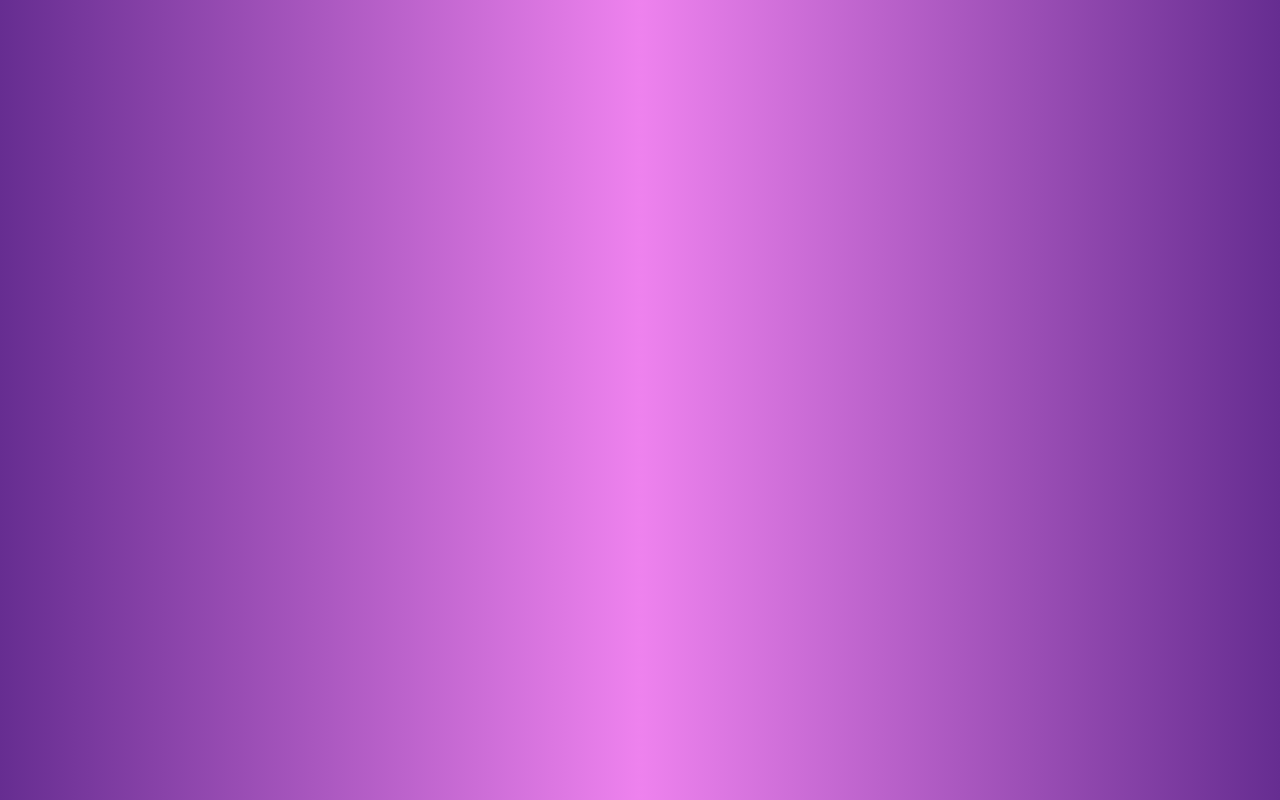
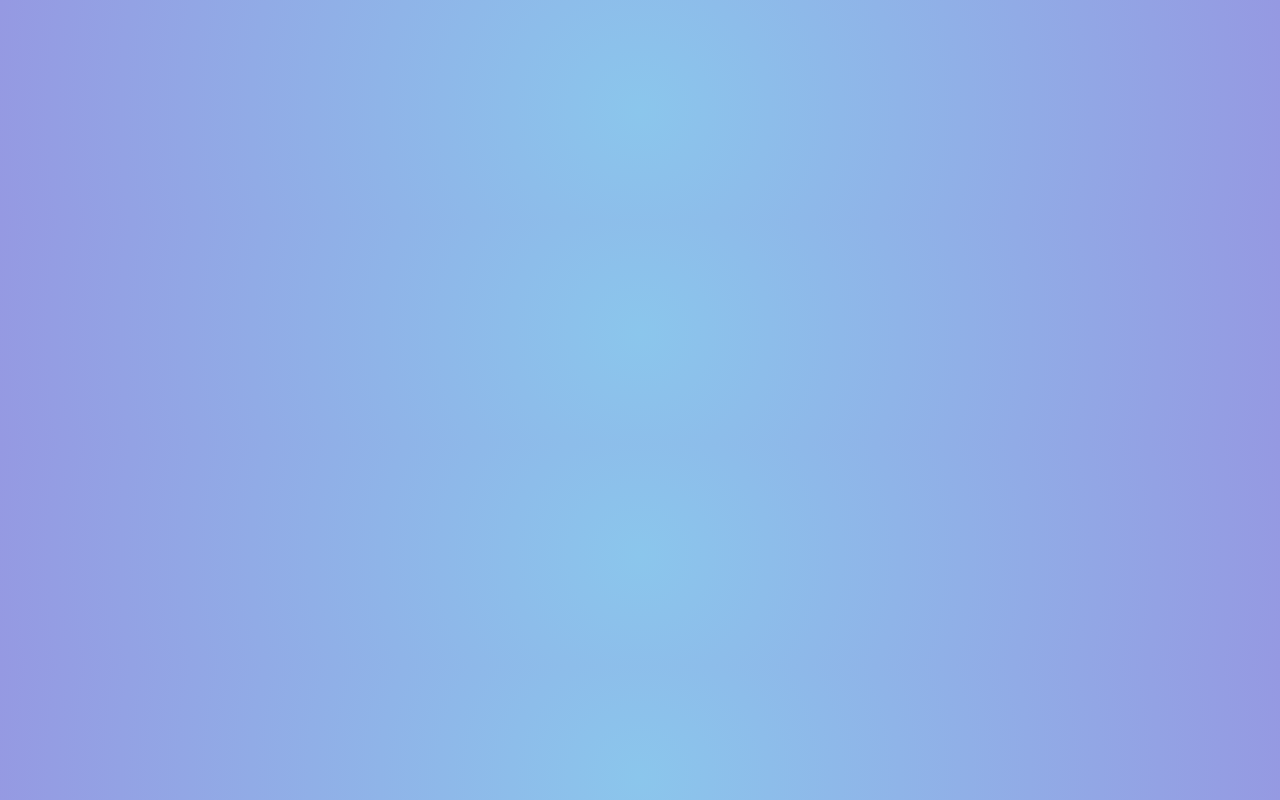
Before and after one commit to zennitka/DeadLine_prject, a plain HTML site: page glav.html in a window 1280 px wide. Drawn offline with Linux system fonts and the light colour scheme.

Commit message:
Update style.css

```diff
--- a/style.css
+++ b/style.css
@@ -1,3 +1,6 @@
-body{
-  background: radial-gradient(circle,#EE82EE,#662d91);
+body {
+  background-color: #8bc6ec;
+  background-image: radial-gradient(circle, #8bc6ec 0%, #9599e2 100%);
+  text-align: center;
+  margin-top: 222px;
 }
```
